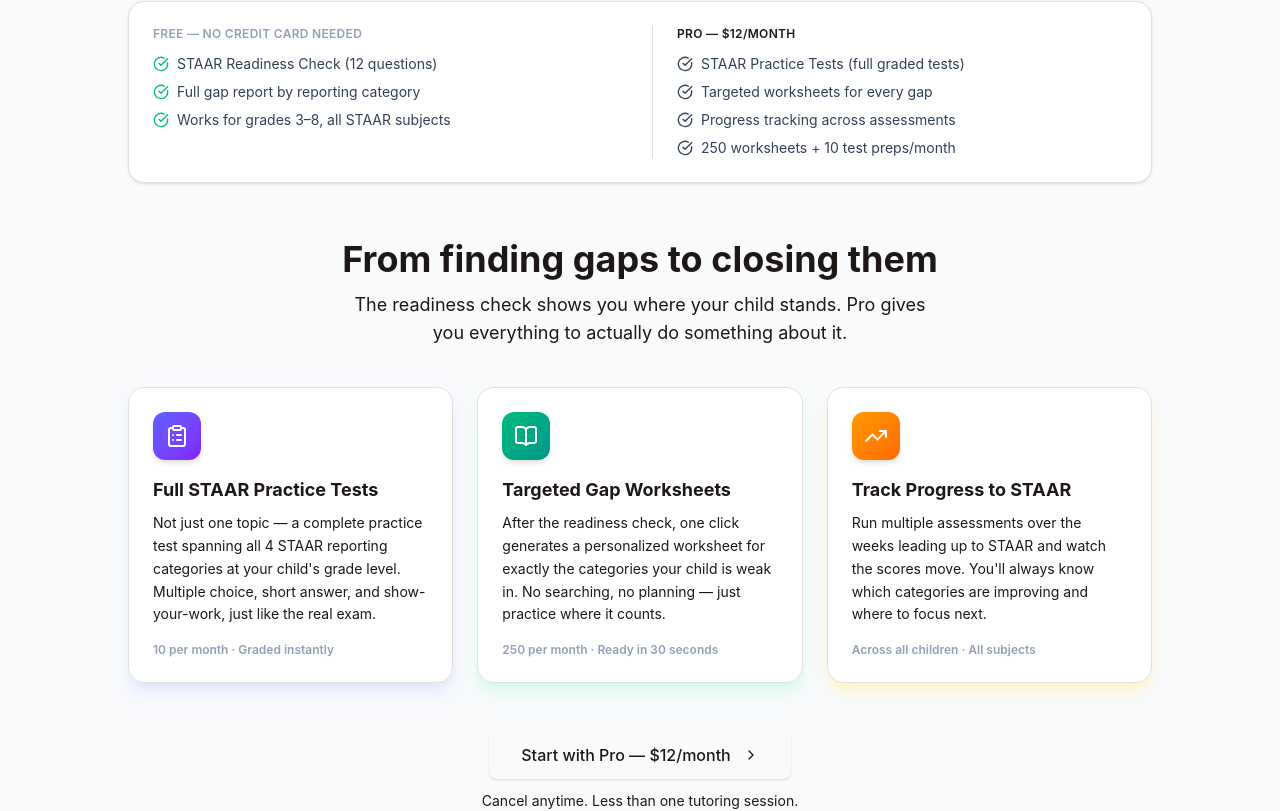
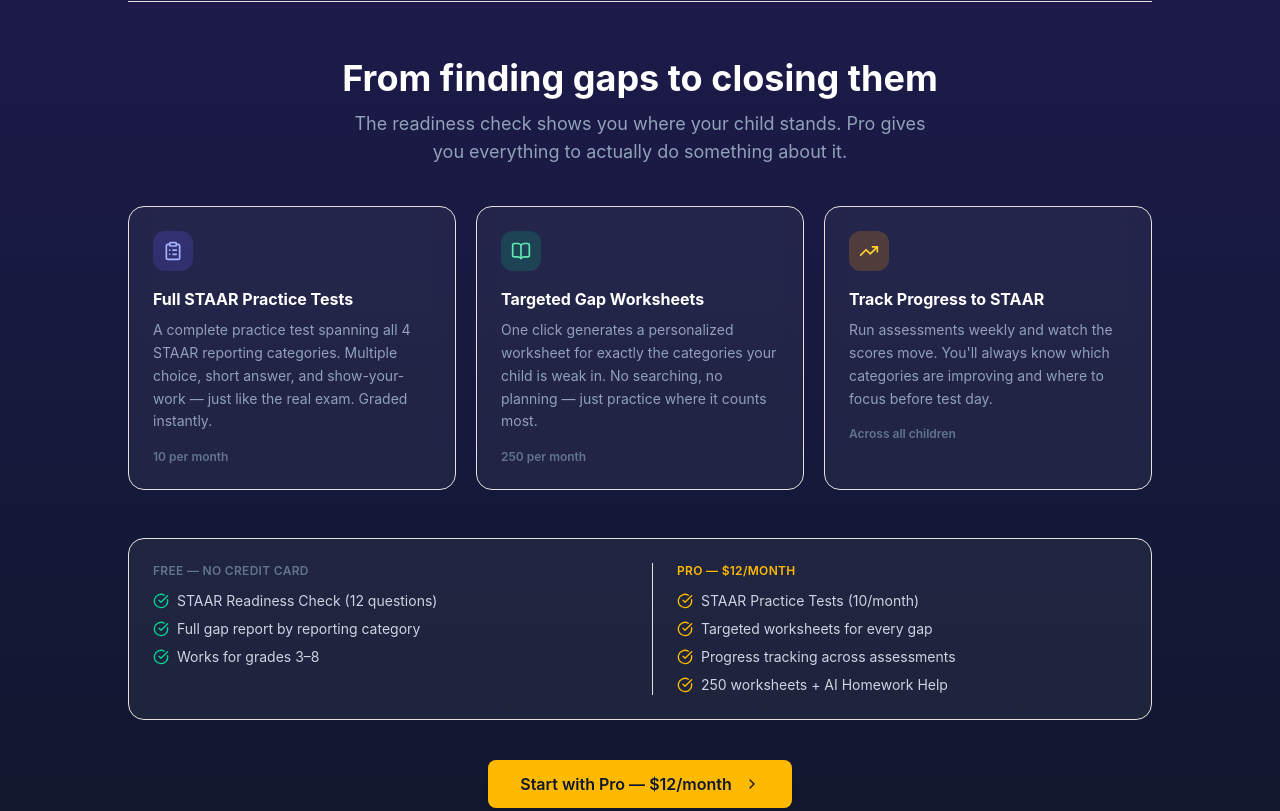
Before and after one commit to rshenoy86/hwcopilot, a Next.js app: page / in a window 1280 px wide. Shown: the part 2010-2821 px from the top of the page. Built offline with nearby package versions, Linux system fonts and the light colour scheme.

Commit message:
Move STAAR Pro section into dark module, visually unified
Same dark indigo/slate palette as the STAAR hook above it.
Cards use glass-style bg-white/5 with white/10 borders.
Amber CTA matches the hook section above for consistency.

Co-Authored-By: Claude Sonnet 4.6 <noreply@anthropic.com>

```diff
--- a/app/page.tsx
+++ b/app/page.tsx
@@ -216,38 +216,88 @@ export default function HomePage() {
         </div>
       </section>
 
-      {/* STAAR Pro features */}
-      <section className="py-20 px-4 bg-slate-50 border-b border-slate-100">
+      {/* STAAR Pro features — continues the dark STAAR section */}
+      <section className="py-20 px-4 bg-gradient-to-b from-indigo-950 to-slate-900 text-white">
         <div className="container mx-auto max-w-5xl">
 
+          {/* Divider */}
+          <div className="border-t border-white/10 mb-14" />
+
+          {/* Headline */}
+          <div className="text-center mb-10">
+            <h2 className="text-3xl sm:text-4xl font-bold text-white">From finding gaps to closing them</h2>
+            <p className="text-slate-400 mt-3 text-lg max-w-xl mx-auto">
+              The readiness check shows you where your child stands. Pro gives you everything to actually do something about it.
+            </p>
+          </div>
+
+          {/* 3 Pro feature cards */}
+          <div className="grid grid-cols-1 md:grid-cols-3 gap-5 mb-12">
+            {[
+              {
+                icon: ClipboardList,
+                iconBg: "bg-indigo-500/20",
+                iconColor: "text-indigo-300",
+                title: "Full STAAR Practice Tests",
+                description: "A complete practice test spanning all 4 STAAR reporting categories. Multiple choice, short answer, and show-your-work — just like the real exam. Graded instantly.",
+                detail: "10 per month",
+              },
+              {
+                icon: BookOpen,
+                iconBg: "bg-emerald-500/20",
+                iconColor: "text-emerald-300",
+                title: "Targeted Gap Worksheets",
+                description: "One click generates a personalized worksheet for exactly the categories your child is weak in. No searching, no planning — just practice where it counts most.",
+                detail: "250 per month",
+              },
+              {
+                icon: TrendingUp,
+                iconBg: "bg-amber-500/20",
+                iconColor: "text-amber-300",
+                title: "Track Progress to STAAR",
+                description: "Run assessments weekly and watch the scores move. You'll always know which categories are improving and where to focus before test day.",
+                detail: "Across all children",
+              },
+            ].map((item) => (
+              <div key={item.title} className="bg-white/5 border border-white/10 rounded-2xl p-6 backdrop-blur-sm">
+                <div className={`h-10 w-10 rounded-xl ${item.iconBg} flex items-center justify-center mb-4`}>
+                  <item.icon className={`h-5 w-5 ${item.iconColor}`} />
+                </div>
+                <h3 className="font-bold text-white mb-2">{item.title}</h3>
+                <p className="text-sm text-slate-400 leading-relaxed mb-4">{item.description}</p>
+                <p className="text-xs font-semibold text-slate-500">{item.detail}</p>
+              </div>
+            ))}
+          </div>
+
           {/* Free vs Pro comparison strip */}
-          <div className="bg-white rounded-2xl border border-slate-200 shadow-sm p-6 mb-14 grid grid-cols-1 sm:grid-cols-2 gap-6">
+          <div className="bg-white/5 border border-white/10 rounded-2xl p-6 mb-10 grid grid-cols-1 sm:grid-cols-2 gap-6">
             <div>
-              <p className="text-xs font-semibold text-slate-400 uppercase tracking-wide mb-3">Free — no credit card needed</p>
+              <p className="text-xs font-semibold text-slate-500 uppercase tracking-wide mb-3">Free — no credit card</p>
               <ul className="space-y-2">
                 {[
                   "STAAR Readiness Check (12 questions)",
                   "Full gap report by reporting category",
-                  "Works for grades 3–8, all STAAR subjects",
+                  "Works for grades 3–8",
                 ].map((item) => (
-                  <li key={item} className="flex items-center gap-2 text-sm text-slate-700">
-                    <CheckCircle className="h-4 w-4 text-emerald-500 shrink-0" />
+                  <li key={item} className="flex items-center gap-2 text-sm text-slate-300">
+                    <CheckCircle className="h-4 w-4 text-emerald-400 shrink-0" />
                     {item}
                   </li>
                 ))}
               </ul>
             </div>
-            <div className="sm:border-l sm:border-slate-100 sm:pl-6">
-              <p className="text-xs font-semibold text-primary uppercase tracking-wide mb-3">Pro — $12/month</p>
+            <div className="sm:border-l sm:border-white/10 sm:pl-6">
+              <p className="text-xs font-semibold text-amber-400 uppercase tracking-wide mb-3">Pro — $12/month</p>
               <ul className="space-y-2">
                 {[
-                  "STAAR Practice Tests (full graded tests)",
+                  "STAAR Practice Tests (10/month)",
                   "Targeted worksheets for every gap",
                   "Progress tracking across assessments",
-                  "250 worksheets + 10 test preps/month",
+                  "250 worksheets + AI Homework Help",
                 ].map((item) => (
-                  <li key={item} className="flex items-center gap-2 text-sm text-slate-700">
-                    <CheckCircle className="h-4 w-4 text-primary shrink-0" />
+                  <li key={item} className="flex items-center gap-2 text-sm text-slate-300">
+                    <CheckCircle className="h-4 w-4 text-amber-400 shrink-0" />
                     {item}
                   </li>
                 ))}
@@ -255,61 +305,15 @@ export default function HomePage() {
             </div>
           </div>
 
-          {/* 3 Pro feature cards */}
-          <div className="text-center mb-10">
-            <h2 className="text-3xl sm:text-4xl font-bold">From finding gaps to closing them</h2>
-            <p className="text-muted-foreground mt-3 text-lg max-w-xl mx-auto">
-              The readiness check shows you where your child stands. Pro gives you everything to actually do something about it.
-            </p>
-          </div>
-
-          <div className="grid grid-cols-1 md:grid-cols-3 gap-6 mb-12">
-            {[
-              {
-                icon: ClipboardList,
-                gradient: "from-indigo-500 to-violet-600",
-                shadow: "shadow-indigo-100",
-                title: "Full STAAR Practice Tests",
-                description: "Not just one topic — a complete practice test spanning all 4 STAAR reporting categories at your child's grade level. Multiple choice, short answer, and show-your-work, just like the real exam.",
-                detail: "10 per month · Graded instantly",
-              },
-              {
-                icon: BookOpen,
-                gradient: "from-emerald-500 to-teal-600",
-                shadow: "shadow-emerald-100",
-                title: "Targeted Gap Worksheets",
-                description: "After the readiness check, one click generates a personalized worksheet for exactly the categories your child is weak in. No searching, no planning — just practice where it counts.",
-                detail: "250 per month · Ready in 30 seconds",
-              },
-              {
-                icon: TrendingUp,
-                gradient: "from-amber-500 to-orange-500",
-                shadow: "shadow-amber-100",
-                title: "Track Progress to STAAR",
-                description: "Run multiple assessments over the weeks leading up to STAAR and watch the scores move. You'll always know which categories are improving and where to focus next.",
-                detail: "Across all children · All subjects",
-              },
-            ].map((item) => (
-              <div key={item.title} className={`bg-white rounded-2xl border border-slate-100 shadow-lg ${item.shadow} p-6`}>
-                <div className={`h-12 w-12 rounded-xl bg-gradient-to-br ${item.gradient} flex items-center justify-center mb-4 shadow-md`}>
-                  <item.icon className="h-6 w-6 text-white" />
-                </div>
-                <h3 className="font-bold text-lg mb-2">{item.title}</h3>
-                <p className="text-sm text-muted-foreground leading-relaxed mb-4">{item.description}</p>
-                <p className="text-xs font-semibold text-slate-400">{item.detail}</p>
-              </div>
-            ))}
-          </div>
-
           {/* CTA */}
           <div className="text-center">
             <Link href="/signup">
-              <Button size="lg" className="text-base px-8">
+              <Button size="lg" className="bg-amber-400 hover:bg-amber-300 text-slate-900 font-semibold text-base px-8">
                 Start with Pro — $12/month
                 <ChevronRight className="h-4 w-4 ml-1" />
               </Button>
             </Link>
-            <p className="text-sm text-muted-foreground mt-3">Cancel anytime. Less than one tutoring session.</p>
+            <p className="text-sm text-slate-500 mt-3">Cancel anytime. Less than one tutoring session.</p>
           </div>
 
         </div>
```
